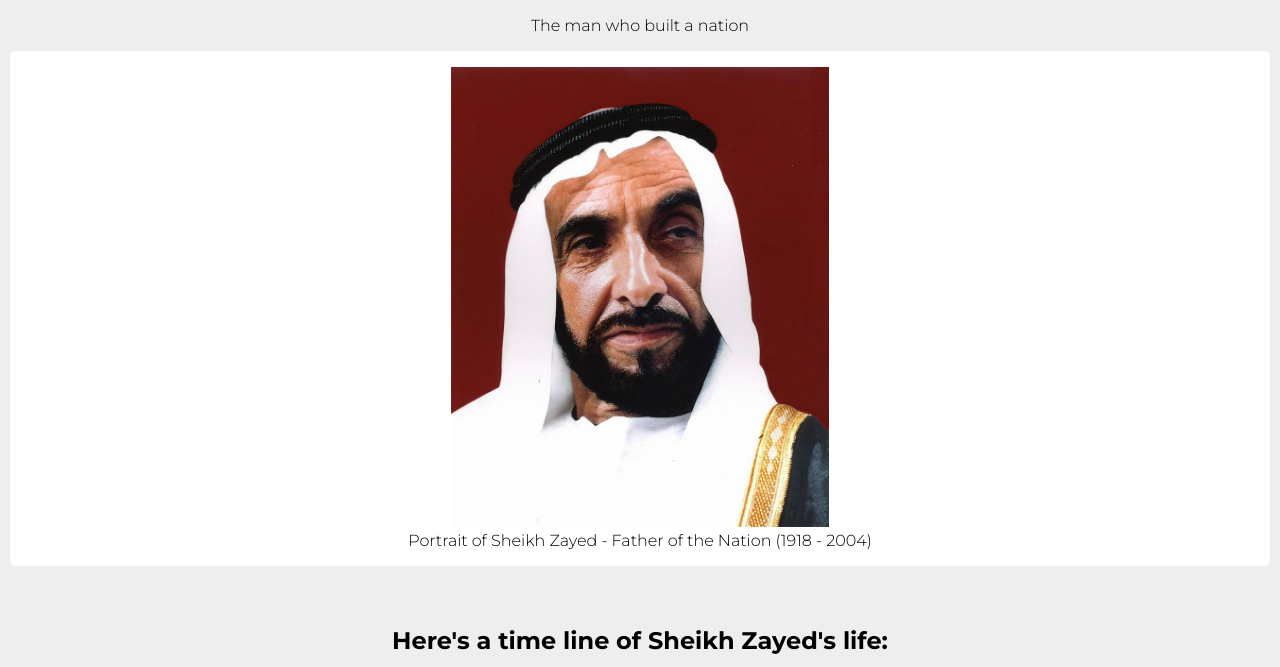
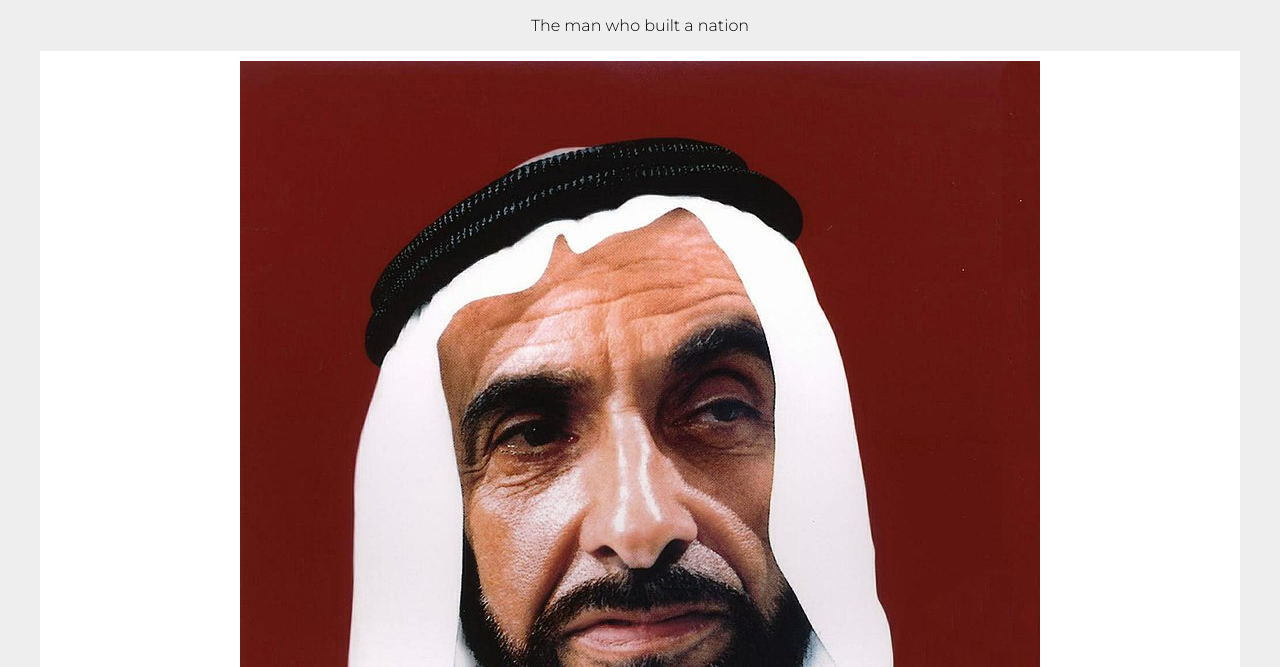
Before and after one commit to gitdxb/sheikh-zayed, a plain HTML site: page index.html in a window 1280 px wide. Shown: the part 133-800 px from the top of the page. Drawn offline with Linux system fonts and the light colour scheme.

Commit message:
mission accomplished

```diff
--- a/style.css
+++ b/style.css
@@ -10,17 +10,17 @@ header {
 header p {
     font-weight: 300;
 }
-
 #img-div {
-    text-align: center;
-    background-color: white;
-    padding: 1em 0;
-    margin: 0 10px;
-    border-radius: 5px;
+    background: white;
+    padding: 10px;
 }
 img {
-    width: 30%;
-    height: 30%;
+    max-width: 100%;
+    display: block;
+    margin: 0 auto;
+}
+#img-caption {
+    text-align: center;
 }
 ul {
     max-width: 50%;
```
